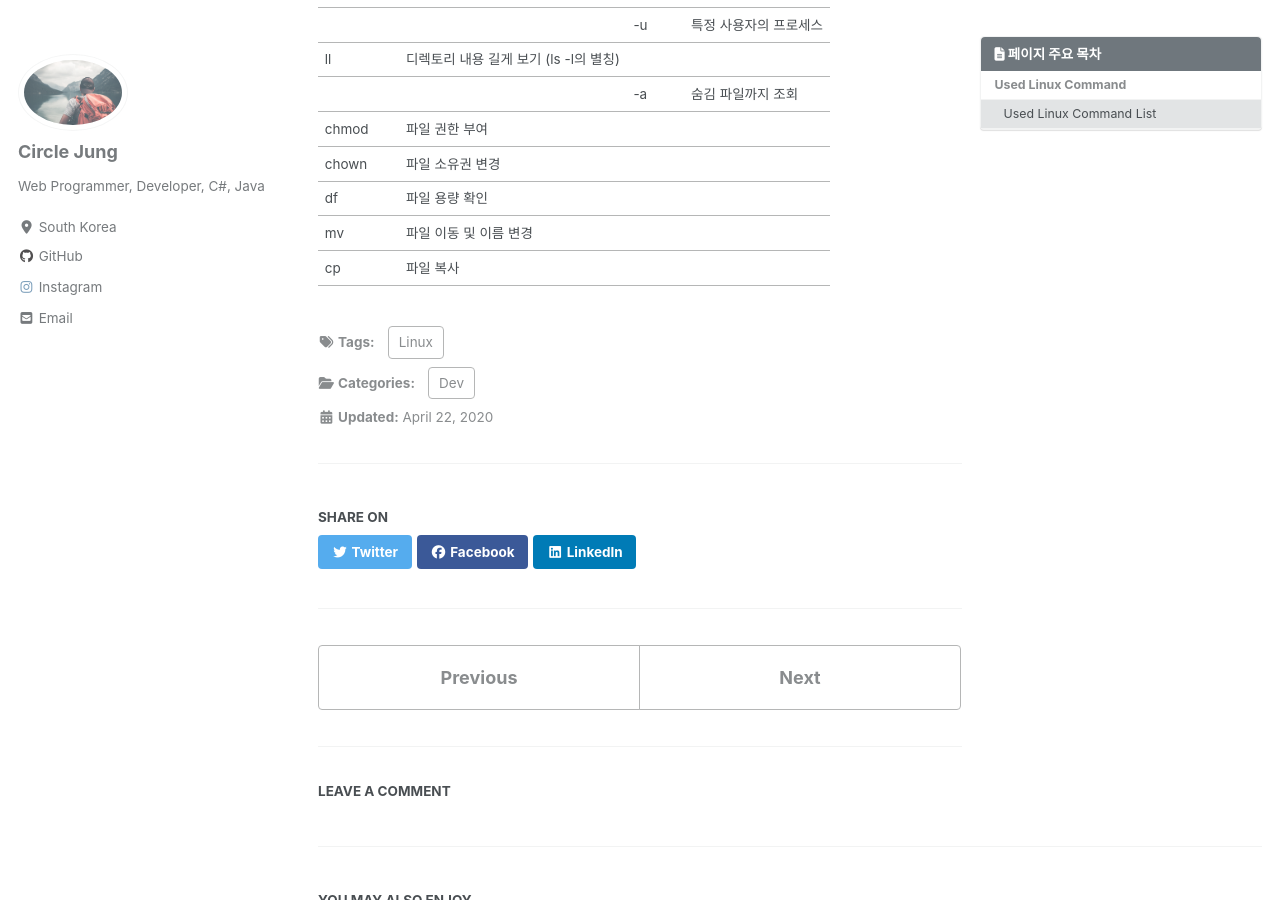
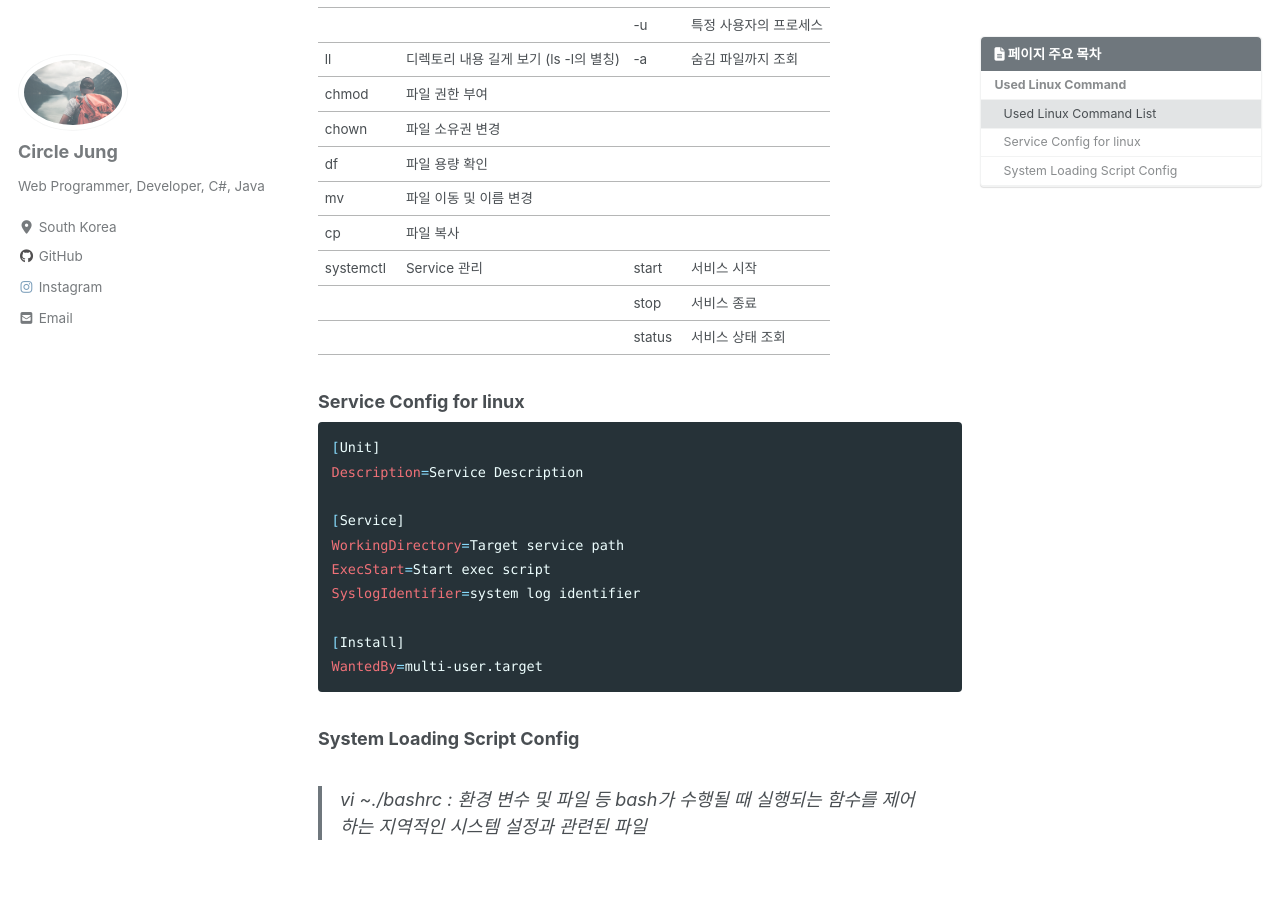
Before and after one commit to jwh0124/jwh0124.github.io, a Jekyll site: the page built from _posts/2020-04-22-command_linux.md, in a window 1280 px wide and 900 px high, scrolled down 536 px. Built offline with Jekyll 4.4.1, drawn with Linux system fonts in a browser that asks for light colours; cached includes are drawn as plain includes; nearby versions of some CDN libraries; comment, search, counter and statistics services are not loaded.

Commit message:
add service porting for linux

````diff
--- a/_posts/2020-04-22-command_linux.md
+++ b/_posts/2020-04-22-command_linux.md
@@ -26,10 +26,31 @@ last_modified_at: 2020-04-22T10:15:00+09:00
 | | | -l | Long Format |
 | | | p, -p | 특정 PID의 프로세스 |
 | | | -u | 특정 사용자의 프로세스 |
-| ll | 디렉토리 내용 길게 보기 (ls -l의 별칭) | |
-| | | -a | 숨김 파일까지 조회 |
+| ll | 디렉토리 내용 길게 보기 (ls -l의 별칭) | -a | 숨김 파일까지 조회 |
 | chmod | 파일 권한 부여 | | |
 | chown | 파일 소유권 변경 | | |
 | df | 파일 용량 확인 | | |
 | mv | 파일 이동 및 이름 변경 | | |
 | cp | 파일 복사 | | |
+| systemctl | Service 관리 | start | 서비스 시작
+| | | stop | 서비스 종료 |
+| | | status | 서비스 상태 조회 |
+
+### Service Config for linux ###
+
+```bash
+[Unit]
+Description=Service Description
+
+[Service]
+WorkingDirectory=Target service path
+ExecStart=Start exec script
+SyslogIdentifier=system log identifier
+
+[Install]
+WantedBy=multi-user.target
+```
+
+### System Loading Script Config ###
+
+> vi ~./bashrc : 환경 변수 및 파일 등 bash가 수행될 때 실행되는 함수를 제어하는 지역적인 시스템 설정과 관련된 파일
````
